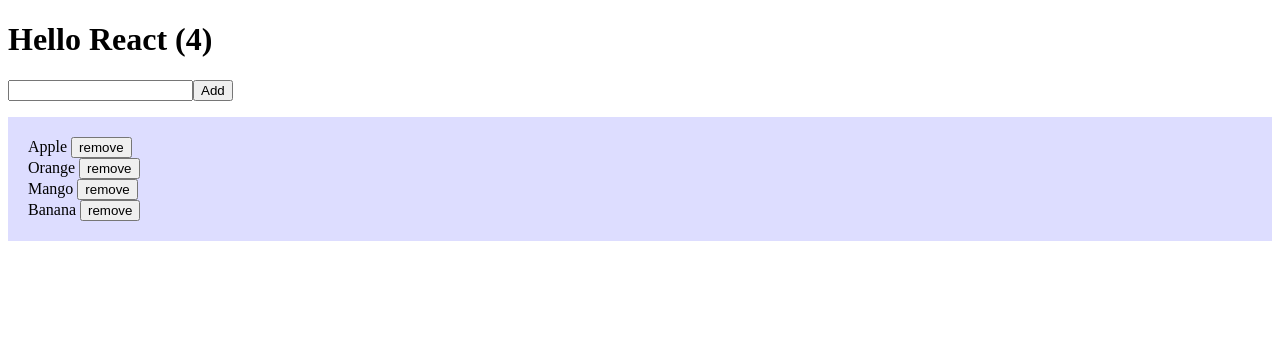
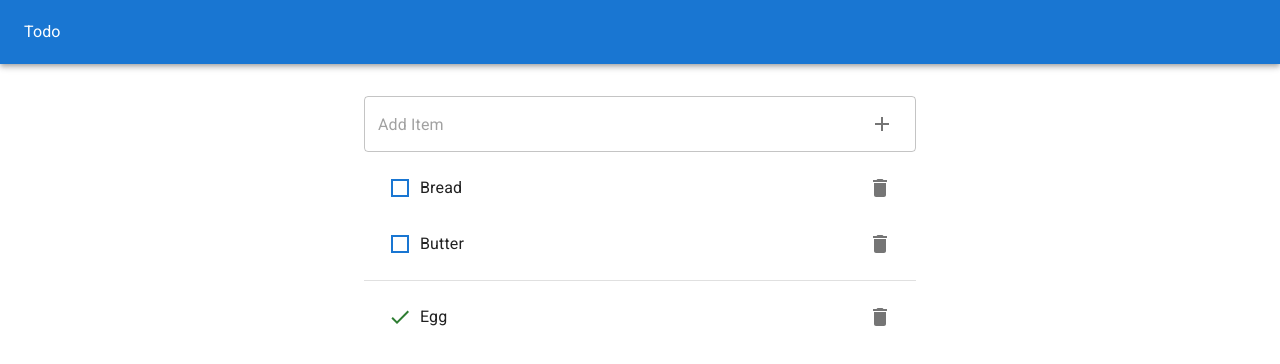
Before and after one commit to nyinyizin-dev/react, a React (Vite) app: page / in a window 1280 px wide. Shown: the top 364 px of the page. Built offline with nearby package versions, Linux system fonts and the light colour scheme.

Commit message:
mui setup and add style

```diff
--- a/package.json
+++ b/package.json
@@ -10,6 +10,11 @@
     "preview": "vite preview"
   },
   "dependencies": {
+    "@emotion/react": "^11.14.0",
+    "@emotion/styled": "^11.14.1",
+    "@fontsource/roboto": "^5.2.6",
+    "@mui/icons-material": "^7.3.2",
+    "@mui/material": "^7.3.2",
     "react": "^19.0.0",
     "react-dom": "^19.0.0"
   },
--- a/src/App.jsx
+++ b/src/App.jsx
@@ -1,30 +1,32 @@
-/* eslint-disable react/prop-types */
-import { useState, useRef } from "react";
+import { useState } from "react";
+
 import Item from "./Item";
+import Header from "./Header";
+import Form from "./Form";
 
-function List(props) {
-  return (
-    <ul style={{ listStyle: "none", padding: 20, backgroundColor: "#ddf" }}>
-      {props.children}
-    </ul>
-  );
-}
+import { Container, Divider, List } from "@mui/material";
 
 export default function App() {
-  const inputRef = useRef();
   const [data, setData] = useState([
-    { id: 4, name: "Apple", done: true },
-    { id: 3, name: "Orange", done: true },
-    { id: 2, name: "Mango", done: false },
-    { id: 1, name: "Banana", done: false },
+    { id: 3, name: "Egg", done: true },
+    { id: 2, name: "Bread", done: false },
+    { id: 1, name: "Butter", done: false },
   ]);
 
-  const add = () => {
+  const add = (name) => {
     const id = data[0].id + 1;
-    const name = inputRef.current.value;
     if (name == "") return false;
 
     setData([{ id, name, done: false }, ...data]);
+  };
+
+  const toggle = (id) => {
+    setData(
+      data.map((item) => {
+        if (item.id == id) item.done = !item.done;
+        return item;
+      })
+    );
   };
 
   const remove = (id) => {
@@ -33,23 +35,40 @@ export default function App() {
 
   return (
     <div>
-      <h1>Hello React ({data.length})</h1>
-      <form
-        onSubmit={(e) => {
-          e.preventDefault();
-          add();
-          e.currentTarget.reset();
-        }}
-      >
-        <input type="text" ref={inputRef} />
-        <button type="submit">Add</button>
-      </form>
+      <Header />
+      <Container maxWidth="sm" sx={{ mt: 4 }}>
+        <Form add={add} />
 
-      <List>
-        {data.map((item) => {
-          return <Item item={item} key={item.id} remove={remove} />;
-        })}
-      </List>
+        <List>
+          {data
+            .filter((item) => item.done == false)
+            .map((item) => {
+              return (
+                <Item
+                  key={item.id}
+                  item={item}
+                  remove={remove}
+                  toggle={toggle}
+                />
+              );
+            })}
+        </List>
+        <Divider />
+        <List>
+          {data
+            .filter((item) => item.done == true)
+            .map((item) => {
+              return (
+                <Item
+                  key={item.id}
+                  item={item}
+                  remove={remove}
+                  toggle={toggle}
+                />
+              );
+            })}
+        </List>
+      </Container>
     </div>
   );
 }
--- /dev/null
+++ b/src/Form.jsx
@@ -0,0 +1,30 @@
+import { useRef } from "react";
+
+import { OutlinedInput, IconButton } from "@mui/material";
+
+import { Add as AddIcon } from "@mui/icons-material";
+
+export default function Form({ add }) {
+  const inputRef = useRef();
+
+  return (
+    <form
+      onSubmit={(e) => {
+        e.preventDefault();
+        add(inputRef.current.value);
+        e.currentTarget.reset();
+      }}
+    >
+      <OutlinedInput
+        fullWidth={true}
+        placeholder="Add Item"
+        inputRef={inputRef}
+        endAdornment={
+          <IconButton type="submit">
+            <AddIcon />
+          </IconButton>
+        }
+      />
+    </form>
+  );
+}
--- /dev/null
+++ b/src/Header.jsx
@@ -0,0 +1,13 @@
+import {
+    AppBar,
+    Toolbar,
+    Typography,
+} from "@mui/material";
+
+export default function Header() {
+    return <AppBar position="static">
+        <Toolbar>
+            <Typography>Todo</Typography>
+        </Toolbar>
+    </AppBar>
+}
--- a/src/Item.jsx
+++ b/src/Item.jsx
@@ -1,8 +1,25 @@
-export default function Item({ item, remove }) {
+import { ListItem, ListItemText, IconButton } from "@mui/material";
+
+import {
+  Delete as DeleteIcon,
+  SquareOutlined as CheckIcon,
+  Check as DoneIcon,
+} from "@mui/icons-material";
+
+export default function Item({ item, remove, toggle }) {
   return (
-    <li>
-      {item.name}  {" "}{" "}
-       <button onClick={()=>remove(item.id)}>remove</button>
-    </li>
+    <ListItem>
+      <IconButton onClick={() => toggle(item.id)}>
+        {item.done ? (
+          <DoneIcon color="success" />
+        ) : (
+          <CheckIcon color="primary" />
+        )}
+      </IconButton>
+      <ListItemText primary={item.name} />
+      <IconButton onClick={() => remove(item.id)}>
+        <DeleteIcon />
+      </IconButton>
+    </ListItem>
   );
 }
--- a/src/main.jsx
+++ b/src/main.jsx
@@ -1,9 +1,17 @@
-import { StrictMode } from 'react'
-import { createRoot } from 'react-dom/client'
-import App from './App.jsx'
+import React from "react";
+import ReactDOM from "react-dom/client";
+import App from "./App.jsx";
 
-createRoot(document.getElementById('root')).render(
-  <StrictMode>
-    <App />
-  </StrictMode>,
-)
+import "@fontsource/roboto/300.css";
+import "@fontsource/roboto/400.css";
+import "@fontsource/roboto/500.css";
+import "@fontsource/roboto/700.css";
+
+import { CssBaseline } from "@mui/material";
+
+ReactDOM.createRoot(document.getElementById("root")).render(
+    <React.StrictMode>
+        <App />
+        <CssBaseline />
+    </React.StrictMode>
+);
```
Also changed, not shown: 1 other file (tests, documents, lock files or other folders).
